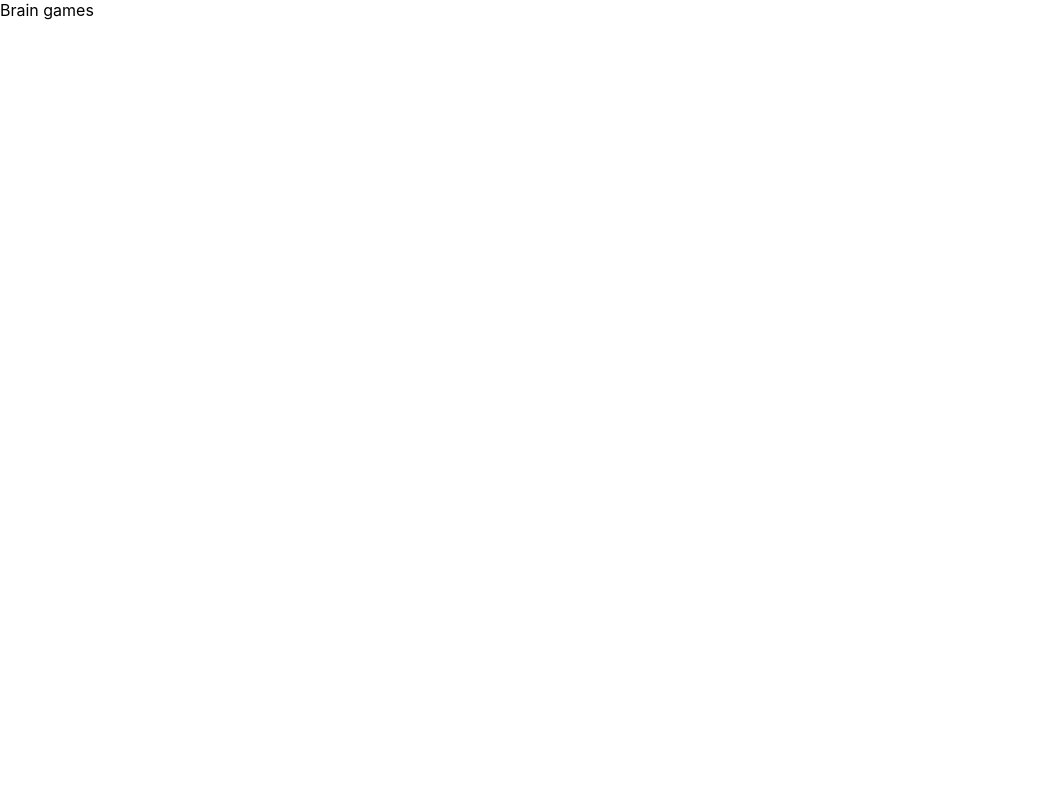
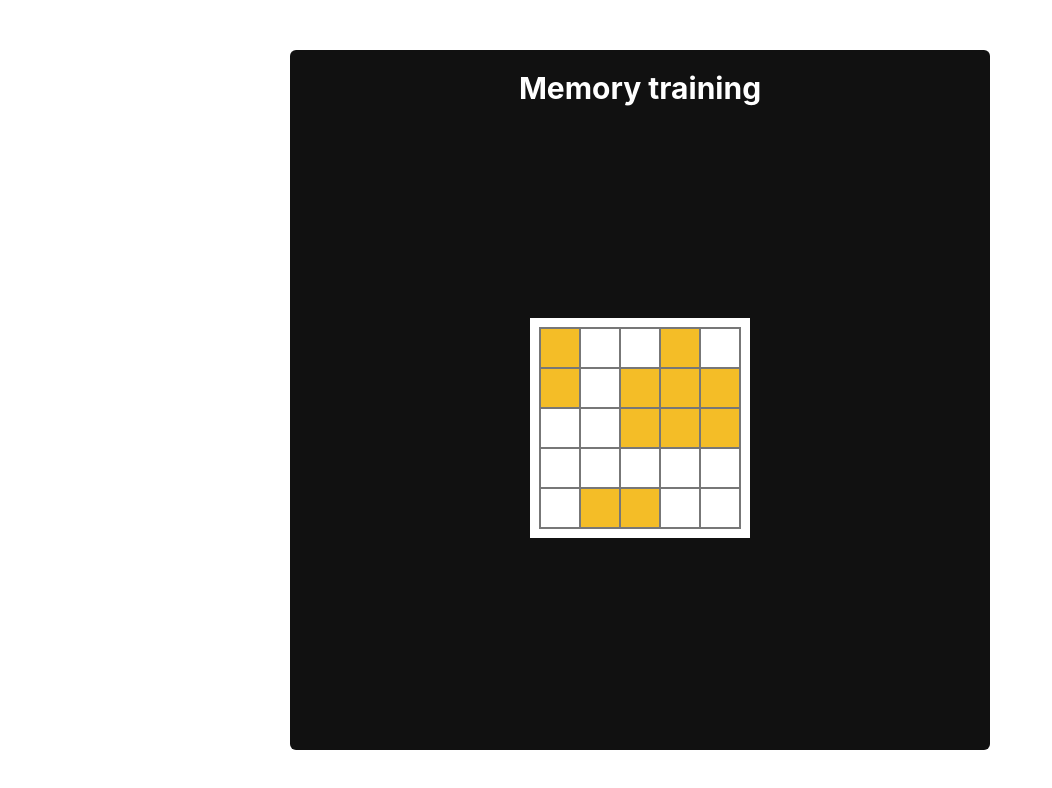
Before and after one commit to AlexMilweb/brain-games, a React (Create React App) app: page / in a window 1280 px wide. Shown: the top 788 px of the page, without its empty margins (0-1052 px from the left). Built offline with nearby package versions, Linux system fonts and the light colour scheme.

Commit message:
add Main and PlayingField components

```diff
--- a/src/components/App/App.js
+++ b/src/components/App/App.js
@@ -1,8 +1,13 @@
 import React from "react";
+import { Main } from "../Main/Main";
 import { AppStyled } from "./App.styled";
 
 function App() {
-  return <AppStyled>Brain games</AppStyled>;
+  return (
+    <AppStyled>
+      <Main />
+    </AppStyled>
+  );
 }
 
 export default App;
--- /dev/null
+++ b/src/components/Main/Main.js
@@ -0,0 +1,85 @@
+import React from "react";
+import { PlayingField } from "../PlayingField/PlayingField";
+import { MainStyled, GameName } from "./Main.styled";
+
+export class Main extends React.Component {
+  state = {
+    level: 11,
+    widthField: 3,
+    countFields: 25,
+    fieldArray: []
+  };
+
+  componentDidMount() {
+    const { level } = this.state;
+
+    this.generateRandomArray(level);
+  }
+
+  randomInteger = num => Math.floor(Math.random() * (num + 1));
+
+  setFieldParams = () => {
+    const { level } = this.state;
+
+    if (level < 5) {
+      return {
+        widthField: 3,
+        countFields: 9
+      };
+    }
+    if (level >= 5 && level <= 10) {
+      return {
+        widthField: 4,
+        countFields: 16
+      };
+    }
+    if (level >= 11 && level <= 18) {
+      return {
+        widthField: 5,
+        countFields: 25
+      };
+    }
+  };
+
+  generateRandomArray = level => {
+    const fieldParams = this.setFieldParams();
+    const numCells = fieldParams.countFields;
+
+    let array = [];
+
+    for (let i = 0; i < numCells; i++) {
+      array.push("");
+    }
+
+    for (let j = 0; j < level; j++) {
+      let index;
+
+      do {
+        index = this.randomInteger(numCells);
+      } while (array[index] !== "");
+
+      array[index] = j;
+    }
+
+    this.setState({
+      fieldArray: array,
+      widthField: fieldParams.widthField,
+      countFields: numCells
+    });
+  };
+
+  render() {
+    const { fieldArray, widthField } = this.state;
+
+    if (fieldArray.length === 0) {
+      return null;
+    }
+
+    return (
+      <MainStyled>
+        <GameName>Memory training</GameName>
+        <PlayingField fieldArray={fieldArray} widthField={widthField} />
+      </MainStyled>
+    );
+  }
+}
--- /dev/null
+++ b/src/components/Main/Main.styled.js
@@ -0,0 +1,20 @@
+import styled from "styled-components";
+
+export const MainStyled = styled.div`
+  display: flex;
+  flex-direction: column;
+  align-items: center;
+  max-width: 700px;
+  min-height: 700px;
+  margin-right: auto;
+  margin-left: auto;
+  margin-top: 50px;
+  border-radius: 6px;
+  background-color: #111;
+`;
+
+export const GameName = styled.h1`
+  margin-bottom: auto;
+  color: white;
+  font-size: 30px;
+`;
--- /dev/null
+++ b/src/components/PlayingField/PlayingField.js
@@ -0,0 +1,28 @@
+import React from "react";
+import {
+  PlayingFieldStyled,
+  FieldItem,
+  FieldContainer
+} from "./PlayingField.styled";
+
+export class PlayingField extends React.Component {
+  renderFieldItems = () => {
+    const { fieldArray } = this.props;
+
+    return fieldArray.map((item, index) => {
+      return <FieldItem key={index} active={item !== ""} />;
+    });
+  };
+
+  render() {
+    const { widthField } = this.props;
+
+    return (
+      <PlayingFieldStyled>
+        <FieldContainer widthField={widthField}>
+          {this.renderFieldItems()}
+        </FieldContainer>
+      </PlayingFieldStyled>
+    );
+  }
+}
--- /dev/null
+++ b/src/components/PlayingField/PlayingField.styled.js
@@ -0,0 +1,29 @@
+import styled, { css } from "styled-components";
+
+export const PlayingFieldStyled = styled.div`
+  display: flex;
+  justify-content: center;
+  align-items: center;
+  padding: 10px;
+  background-color: white;
+  margin-bottom: auto;
+`;
+
+export const FieldContainer = styled.div`
+  width: ${props => props.widthField * 40}px;
+  display: flex;
+  flex-wrap: wrap;
+  box-shadow: 0 0 0 1px #777;
+`;
+
+export const FieldItem = styled.div`
+  width: 40px;
+  height: 40px;
+  box-shadow: inset 0 0 0 1px #777;
+
+  ${props =>
+    props.active &&
+    css`
+      background-color: #f4bd27;
+    `};
+`;
```
